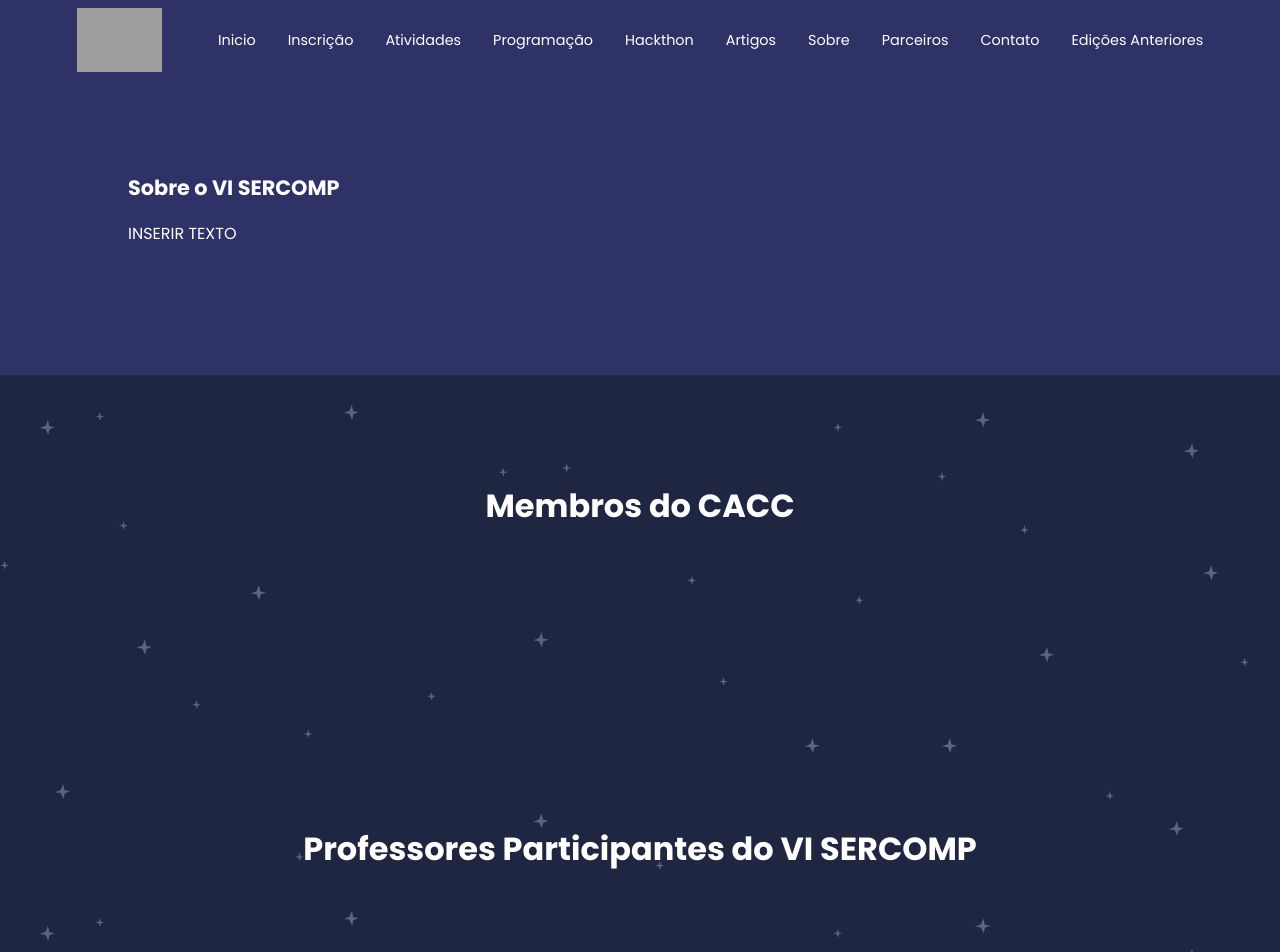
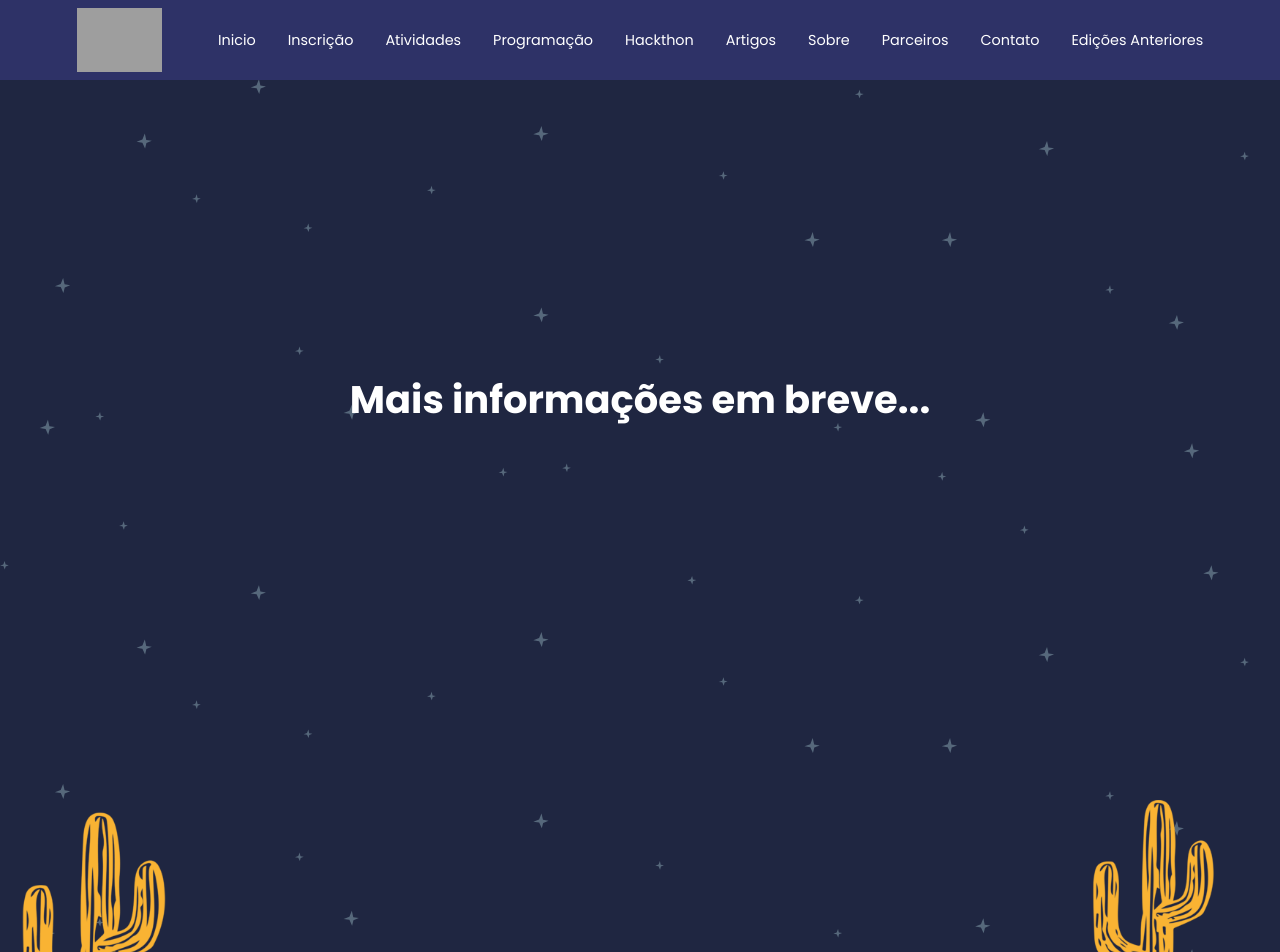
Before and after one commit to uepb-campusvii-computacao/Sercomp-Website, a React (Vite) app: page /about in a window 1280 px wide. Shown: the top 952 px of the page. Built offline with nearby package versions, Linux system fonts and the light colour scheme; grey boxes are pictures that could not be loaded.

Commit message:
fix: paginas com conteudo vazio trocadas por mensagem 'em breve' e criado arquivo configuracao deploy hostgator

```diff
--- a/src/pages/About/About.jsx
+++ b/src/pages/About/About.jsx
@@ -1,31 +1,34 @@
-import TeamSection from "../../components/TeamSection/TeamSection";
-import { caccMembers, guests, teachers } from "../../data/SobreData";
-import styles from './About.module.css';
+// import TeamSection from "../../components/TeamSection/TeamSection";
+// import { caccMembers, guests, teachers } from "../../data/SobreData";
+// import styles from './About.module.css';
+import { Mensagem } from '../../components/Mensagem/Mensagem.jsx';
 
 function About() {
-    return (
-        <>
-            <section className={styles.header}>
-                <div className={`container ${styles.descriptionHeaderContainer}`}>
+    return (<Mensagem texto={"Mais informações em breve..."}/>)
 
-                    <div className={styles.descriptionHeaderLeft}>
-                        <div>
-                            <h4>Sobre o VI SERCOMP</h4>
-                            <p>
-                                INSERIR TEXTO
-                            </p>
+    // return (
+    //     <>
+    //         <section className={styles.header}>
+    //             <div className={`container ${styles.descriptionHeaderContainer}`}>
 
-                        </div>
-                    </div>
+    //                 <div className={styles.descriptionHeaderLeft}>
+    //                     <div>
+    //                         <h4>Sobre o VI SERCOMP</h4>
+    //                         <p>
+    //                             INSERIR TEXTO
+    //                         </p>
 
-                </div>
-            </section>
+    //                     </div>
+    //                 </div>
 
-            <TeamSection title="Membros do CACC" membersData={caccMembers} />
-            <TeamSection title="Professores Participantes do VI SERCOMP" membersData={teachers} />
-            <TeamSection title="Convidados do VI SERCOMP" membersData={guests} />
-        </>
-    );
+    //             </div>
+    //         </section>
+
+    //         <TeamSection title="Membros do CACC" membersData={caccMembers} />
+    //         <TeamSection title="Professores Participantes do VI SERCOMP" membersData={teachers} />
+    //         <TeamSection title="Convidados do VI SERCOMP" membersData={guests} />
+    //     </>
+    // );
 }
 
 export default About;
--- a/src/pages/Articles/Articles.jsx
+++ b/src/pages/Articles/Articles.jsx
@@ -1,7 +1,7 @@
-import Comissao from '../../components/Comissao/Comissao';
+//import Comissao from '../../components/Comissao/Comissao';
 import { Mensagem } from '../../components/Mensagem/Mensagem.jsx';
-import { comissaoArtigosData } from '../../data/ComissoesData.js';
-import styles from './Articles.module.css';
+//import { comissaoArtigosData } from '../../data/ComissoesData.js';
+//import styles from './Articles.module.css';
 
 export default function Articles() {
     return (
--- a/src/pages/Home/Home.jsx
+++ b/src/pages/Home/Home.jsx
@@ -1,8 +1,8 @@
-import Partners from '../../components/Partners/Partners';
+// import Partners from '../../components/Partners/Partners';
 import Countdown from '../../components/Countdown/Countdown'
 import logo from '../../assets/images/logo_header_home.webp'
-import FAQ from '../../components/FAQ/FAQ';
-import Organization from '../../components/Organization/Organization';
+// import FAQ from '../../components/FAQ/FAQ';
+// import Organization from '../../components/Organization/Organization';
 
 function Home() {
 
@@ -26,13 +26,13 @@ function Home() {
         </div>
       </main>
 
-      <Partners />
+      {/*<Partners />*/}
 
       <Countdown />
 
-      <FAQ />
+      {/*<FAQ />*/}
 
-      <Organization />
+      {/*<Organization />*/}
     </>
   );
 }
--- a/src/pages/Partners/Partners.jsx
+++ b/src/pages/Partners/Partners.jsx
@@ -1,29 +1,32 @@
-import partnersData from '../../data/PartnersData.js';
-import styles from './Partners.module.css';
+//import partnersData from '../../data/PartnersData.js';
+//import styles from './Partners.module.css';
+import { Mensagem } from '../../components/Mensagem/Mensagem.jsx';
 
 function Partners() {
-    return (
-        <section className="container">
-            <h1 className="titulo-principal">Conheça as instituições que apoiam o <strong>SERCOMP</strong></h1>
+    return (<Mensagem texto={"Mais informações em breve..."}/>)
 
-            <div className={`container ${styles.patrocinadores}`}>
-                <div className={styles.patrocinadoresContainer}>
-                    {partnersData.map((partner, index) => (
-                        partner.alt !== "UEPB" ?
-                            <article className={styles.patrocinadoresMember} key={index}>
-                                <div className={styles.patrocinadoresMemberImage}>
-                                    <a href={partner.href} target="_blank">
-                                        <img src={partner.image} alt={partner.alt} />
-                                    </a>
-                                </div>
-                            </article>
-                        :
-                            null
-                    ))}
-                </div>
-            </div>
-        </section>
-    );
+    // return (
+    //     <section className="container">
+    //         <h1 className="titulo-principal">Conheça as instituições que apoiam o <strong>SERCOMP</strong></h1>
+
+    //         <div className={`container ${styles.patrocinadores}`}>
+    //             <div className={styles.patrocinadoresContainer}>
+    //                 {partnersData.map((partner, index) => (
+    //                     partner.alt !== "UEPB" ?
+    //                         <article className={styles.patrocinadoresMember} key={index}>
+    //                             <div className={styles.patrocinadoresMemberImage}>
+    //                                 <a href={partner.href} target="_blank">
+    //                                     <img src={partner.image} alt={partner.alt} />
+    //                                 </a>
+    //                             </div>
+    //                         </article>
+    //                     :
+    //                         null
+    //                 ))}
+    //             </div>
+    //         </div>
+    //         </section>
+    // );
 }
 
 export default Partners;
```
Also changed, not shown: 1 other file (tests, documents, lock files or other folders).
